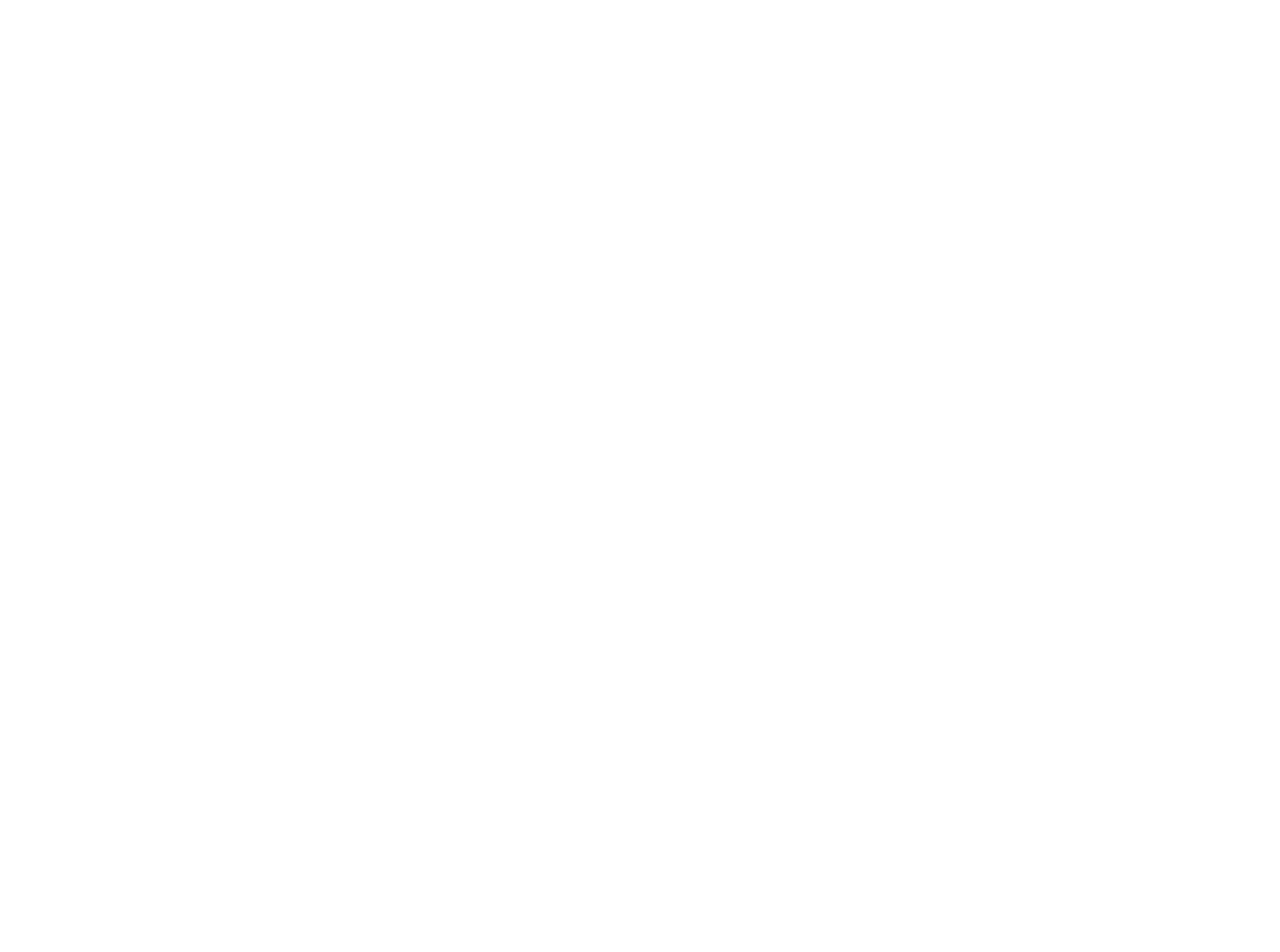
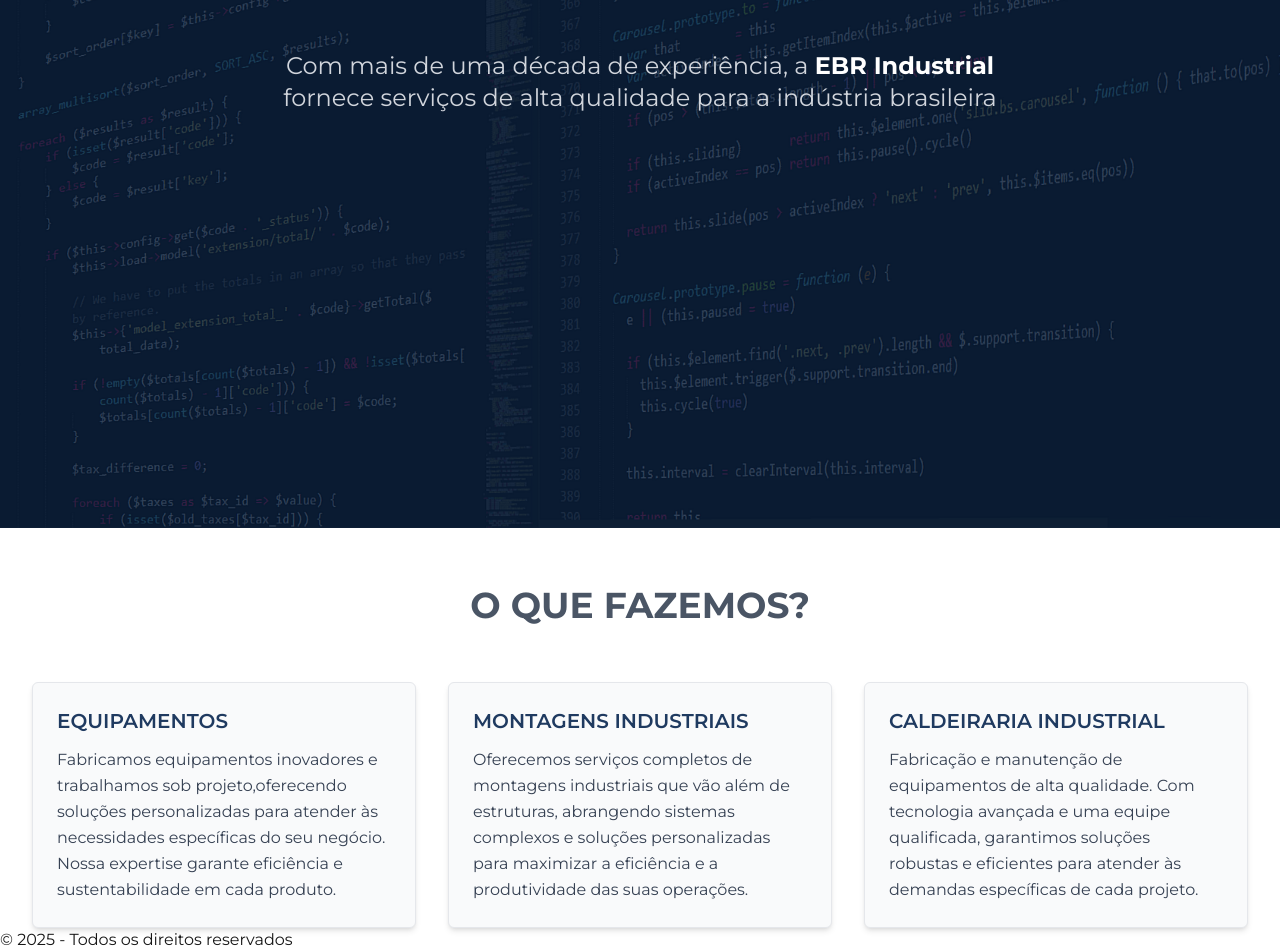
Before and after one commit to brthema072/nextjs-ebrindustrial, a Next.js app: page /home in a window 1280 px wide. Shown: the part 377-1329 px from the top of the page. Before the commit the page ends 800 px from the top, so only its background shows below. Built offline with nearby package versions, Linux system fonts and the light colour scheme.

Commit message:
Feat: Home componentes HeroSection and WhatWeDo

```diff
--- /dev/null
+++ b/app/home/components/HeroSection/HeroSection.tsx
@@ -0,0 +1,26 @@
+const HeroSection = () => {
+  return (
+    <>
+      <div className="relative h-screen">
+        <div className="absolute inset-0 bg-[url('/images/bg-home.png')] bg-cover bg-center bg-fixed"></div>
+
+        <div className="absolute inset-0 bg-[rgb(5,27,55)] opacity-80"></div>
+
+        <div className="relative w-full h-full flex flex-col items-center justify-start p-10 pt-20">
+          <h1 className="text-white text-4xl max-w-4xl text-center font-bold leading-normal">
+            Soluções inovadoras para montagens industriais, caldeiraria, usinagem e equipamentos
+            ecológicos.
+          </h1>
+
+          <h3 className="text-gray-300 text-2xl max-w-3xl text-center mt-20">
+            Com mais de uma década de experiência, a{' '}
+            <span className="font-bold text-white">EBR Industrial</span> fornece serviços de alta
+            qualidade para a indústria brasileira
+          </h3>
+        </div>
+      </div>
+    </>
+  )
+}
+
+export default HeroSection
--- /dev/null
+++ b/app/home/components/WhatWeDo/WhatWeDo.tsx
@@ -0,0 +1,39 @@
+import Card from './components/Card'
+
+const WhatWeDo = () => {
+  const cards = [
+    {
+      title: 'EQUIPAMENTOS',
+      description:
+        'Fabricamos equipamentos inovadores e trabalhamos sob projeto,oferecendo soluções personalizadas para atender às necessidades específicas do seu negócio. Nossa expertise garante eficiência e sustentabilidade em cada produto.',
+    },
+    {
+      title: 'MONTAGENS INDUSTRIAIS',
+      description:
+        'Oferecemos serviços completos de montagens industriais que vão além de estruturas, abrangendo sistemas complexos e soluções personalizadas para maximizar a eficiência e a produtividade das suas operações.',
+    },
+    {
+      title: 'CALDEIRARIA INDUSTRIAL',
+      description:
+        'Fabricação e manutenção de equipamentos de alta qualidade. Com tecnologia avançada e uma equipe qualificada, garantimos soluções robustas e eficientes para atender às demandas específicas de cada projeto.',
+    },
+  ]
+
+  return (
+    <>
+      <div className="flex flex-col items-center justify-center w-full h-auto mt-[50px] gap-[50px]">
+        <h1 className="text-gray-600 text-4xl max-w-4xl text-center font-bold leading-normal">
+          O QUE FAZEMOS?
+        </h1>
+
+        <div className="grid grid-cols-1 sm:grid-cols-2 lg:grid-cols-3 gap-8 ">
+          {cards.map((card, index) => (
+            <Card key={index} title={card.title} description={card.description} />
+          ))}
+        </div>
+      </div>
+    </>
+  )
+}
+
+export default WhatWeDo
--- /dev/null
+++ b/app/home/components/WhatWeDo/components/Card.tsx
@@ -0,0 +1,13 @@
+const Card = ({ title, description }: { title: string; description: string }) => {
+  return (
+    <>
+      <div className="bg-gray-50 shadow-md rounded-md p-6 max-w-sm border border-gray-200">
+        <h3 className="text-xl font-semibold text-[#1f3a60] mb-3">{title}</h3>
+
+        <p className="text-gray-700 leading-relaxed">{description}</p>
+      </div>
+    </>
+  )
+}
+
+export default Card
--- a/app/home/page.tsx
+++ b/app/home/page.tsx
@@ -1,7 +1,13 @@
+import HeroSection from './components/HeroSection/HeroSection'
+import WhatWeDo from './components/WhatWeDo/WhatWeDo'
+
 const Home = () => {
   return (
     <>
-      <span>Home</span>
+      <div className="pt-[105px]">
+        <HeroSection />
+        <WhatWeDo />
+      </div>
     </>
   )
 }
```
Also changed, not shown: public/images/bg-home.png (added).
